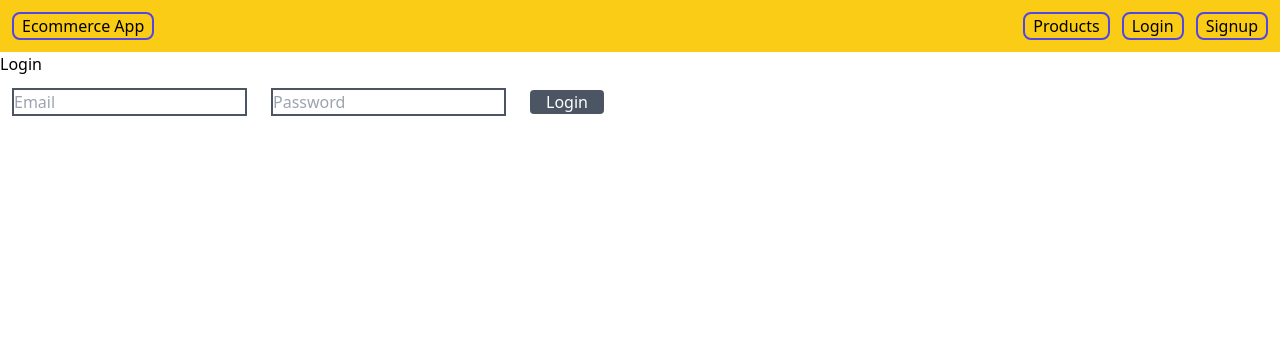
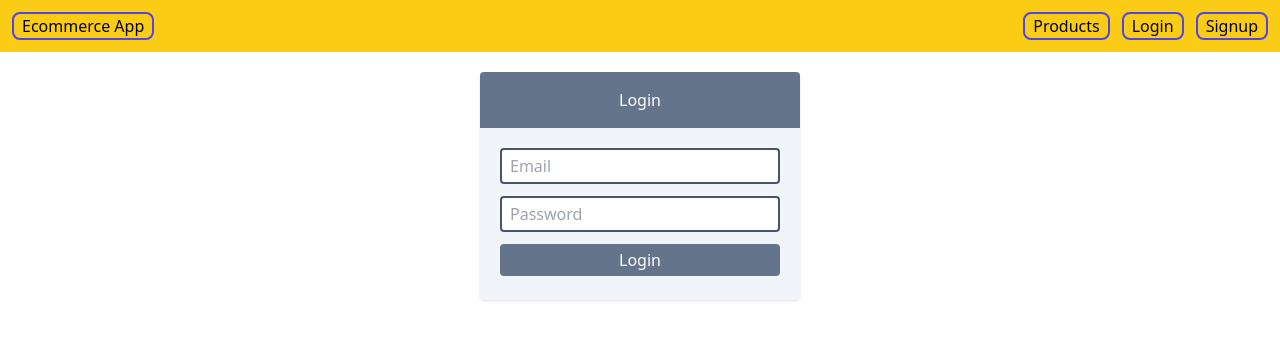
Before and after one commit to Kalyankal14/react-ecommerce, a React (Create React App) app in the folder ecommerce/: page /login in a window 1280 px wide. Shown: the top 340 px of the page. Built offline with nearby package versions, Linux system fonts and the light colour scheme; no server answers.

Commit message:
Login and Signup UI

```diff
--- a/ecommerce/src/components/AuthenticationView.js
+++ b/ecommerce/src/components/AuthenticationView.js
@@ -1,5 +1,7 @@
 import React, { useEffect, useState } from 'react'
 import { useUser } from '../contexts/UserProvider';
+import UITextField from './UITextField';
+import UIButton from './UIButton';
 
 
 function AuthenticationView({ isLogin }) {
@@ -30,26 +32,27 @@ function AuthenticationView({ isLogin }) {
 
 
   return (
-    <form onSubmit={handleAuthentication}>
-      <h2>{title}</h2>
-      {error && <div className='text-red-500 p-2 m-2'>{error}</div>}
-      <input
+    <form onSubmit={handleAuthentication} className='bg-slate-100 rounded shadow max-w-xs mx-auto mt-5'>
+      <h2 className='bg-slate-500 text-white px-3 py-4 text-center rounded-t'>{title}</h2>
+      {error && <div className='text-red-700 bg-red-200 p-1 text-center text-xs border-b-2 border-red-700'>{error}</div>}
+      <div className='p-5'>
+
+        <UITextField
           type="email"
           placeholder='Email'
           value={email}
           onChange={e => setEmail(e.target.value)}
-        className='border-solid border-2 border-gray-600 m-3'
         />
 
-      <input
+        <UITextField
           type="password"
           placeholder='Password'
           value={password}
           onChange={e => setPassword(e.target.value)}
-        className='border-solid border-2 border-gray-600 m-3'
         />
 
-      <button className='bg-gray-600 text-white px-4 rounded m-3'>{title}</button>
+        <UIButton>{title}</UIButton>
+      </div>
   </form>
   )
 }
--- /dev/null
+++ b/ecommerce/src/components/UIButton.js
@@ -0,0 +1,16 @@
+import React from 'react'
+
+function UIButton(props) {
+  return (
+    <button
+        className='w-full block bg-slate-500 text-white px-4 py-1 rounded hover:bg-slate-700 my-1'
+        {...props}
+    >
+        {props.children}
+    </button>
+  )
+}
+
+// <UIButton>Title</UIButton>
+
+export default UIButton
--- /dev/null
+++ b/ecommerce/src/components/UITextField.js
@@ -0,0 +1,42 @@
+import React from 'react'
+
+function UITextField(props) {
+    console.log(":: UITextField -> props ::", props)
+  return (
+    <input
+        className='border-solid border-2 border-gray-600 mb-3 py-1 px-2 rounded w-full block hover:shadow-xl focus:shadow-xl'
+        {...props}
+    />
+  )
+}
+
+/*
+props = {
+    "type": "email",
+    "placeholder": "Email",
+    "value": ""
+}
+
+<input className="text-white" {...props} /> ===> input({ className: "text-white" })
+<input className="text-white" type="email" placeholder="Email" value="" />
+
+<input
+    className="text-white"
+    type={props.type}
+    placeholder={props.placeholder}
+    value={props.value}
+/>
+*/
+
+export default UITextField;
+
+// <UITextField />              ===> <input className='border-solid border-2 border-gray-600 m-3' />
+// <UITextField type="email" /> ===> <input className='border-solid border-2 border-gray-600 m-3' type="email" />
+// <UITextField type="email" placeholder="Enter Email" onChange={() => {}} />
+/*
+    <input
+        className='border-solid border-2 border-gray-600 m-3'
+        type="email"
+        placeholder="Enter Email"
+        onChange={() => {}} />
+*/
```
Also changed, not shown: 1 other file (tests, documents, lock files or other folders). Lines whose indentation alone changed are shown as unchanged.
